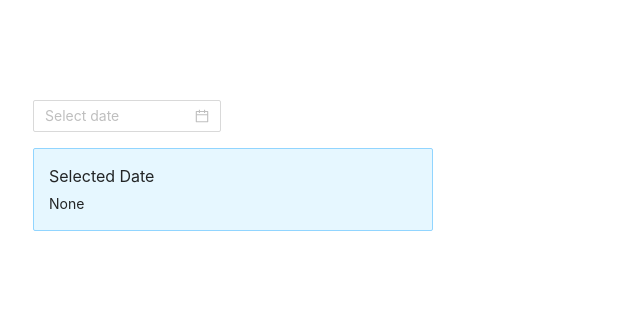
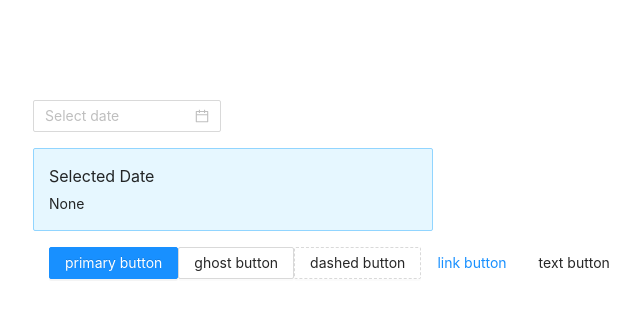
Before and after one commit to akamt/cypress, a Next.js app: page /antd in a window 1280 px wide. Shown: the top 318 px of the page, without its empty margins (407-1047 px from the left). Built offline with nearby package versions, Linux system fonts and the light colour scheme.

Commit message:
antdのbuttonを使ってみた

```diff
--- a/src/pages/antd.tsx
+++ b/src/pages/antd.tsx
@@ -1,5 +1,5 @@
 import React, { useState } from "react";
-import { DatePicker, message, Alert } from "antd";
+import { DatePicker, message, Alert, Button } from "antd";
 import { Moment } from "moment";
 
 const AntdPage = (): JSX.Element => {
@@ -21,6 +21,13 @@ const AntdPage = (): JSX.Element => {
           message="Selected Date"
           description={date ? date.format("YYYY-MM-DD") : "None"}
         />
+        <div style={{ display: "flex", padding: "16px" }}>
+          <Button type="primary">primary button</Button>
+          <Button type="ghost">ghost button</Button>
+          <Button type="dashed">dashed button</Button>
+          <Button type="link">link button</Button>
+          <Button type="text">text button</Button>
+        </div>
       </div>
     </div>
   );
```
